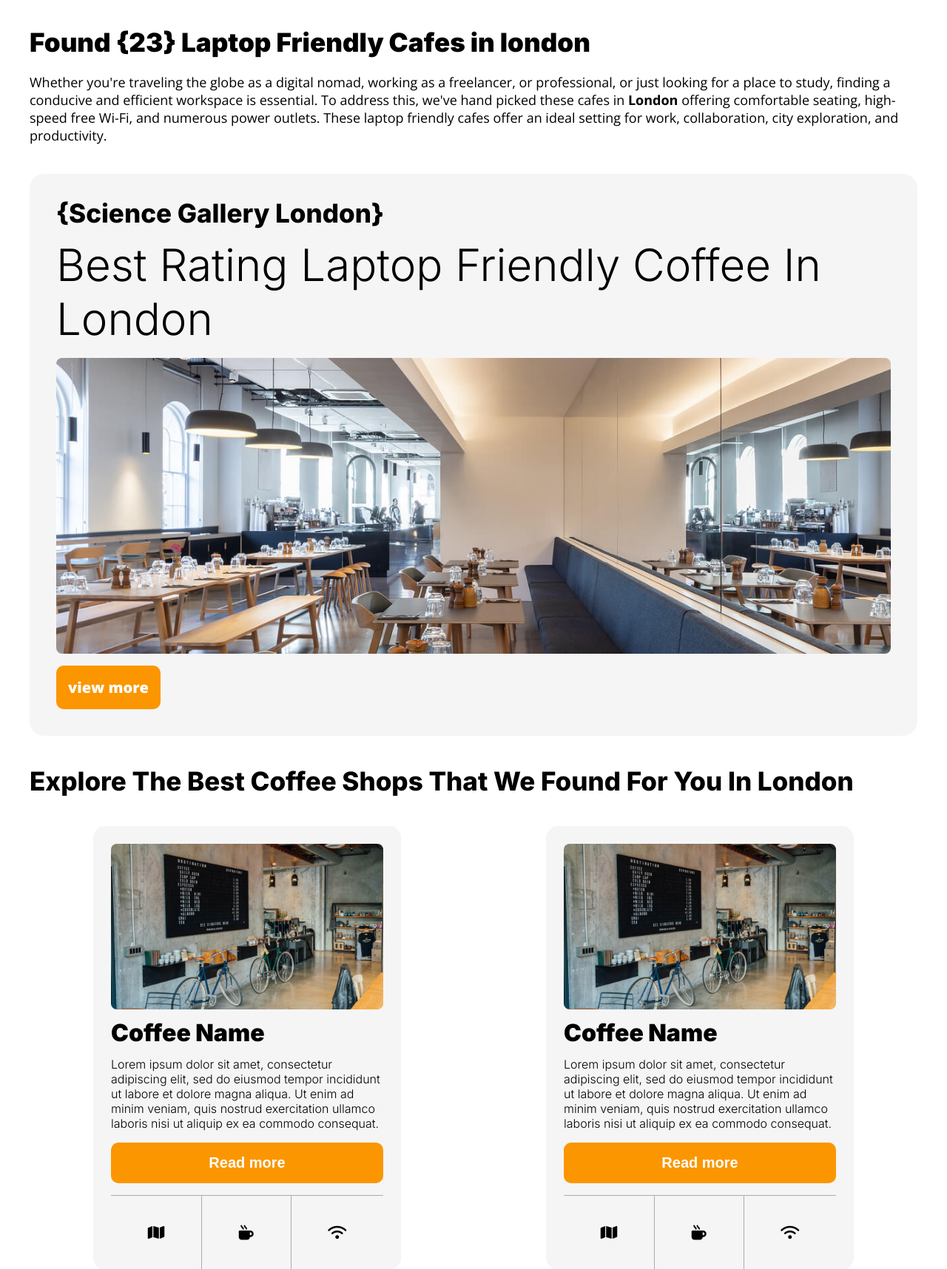
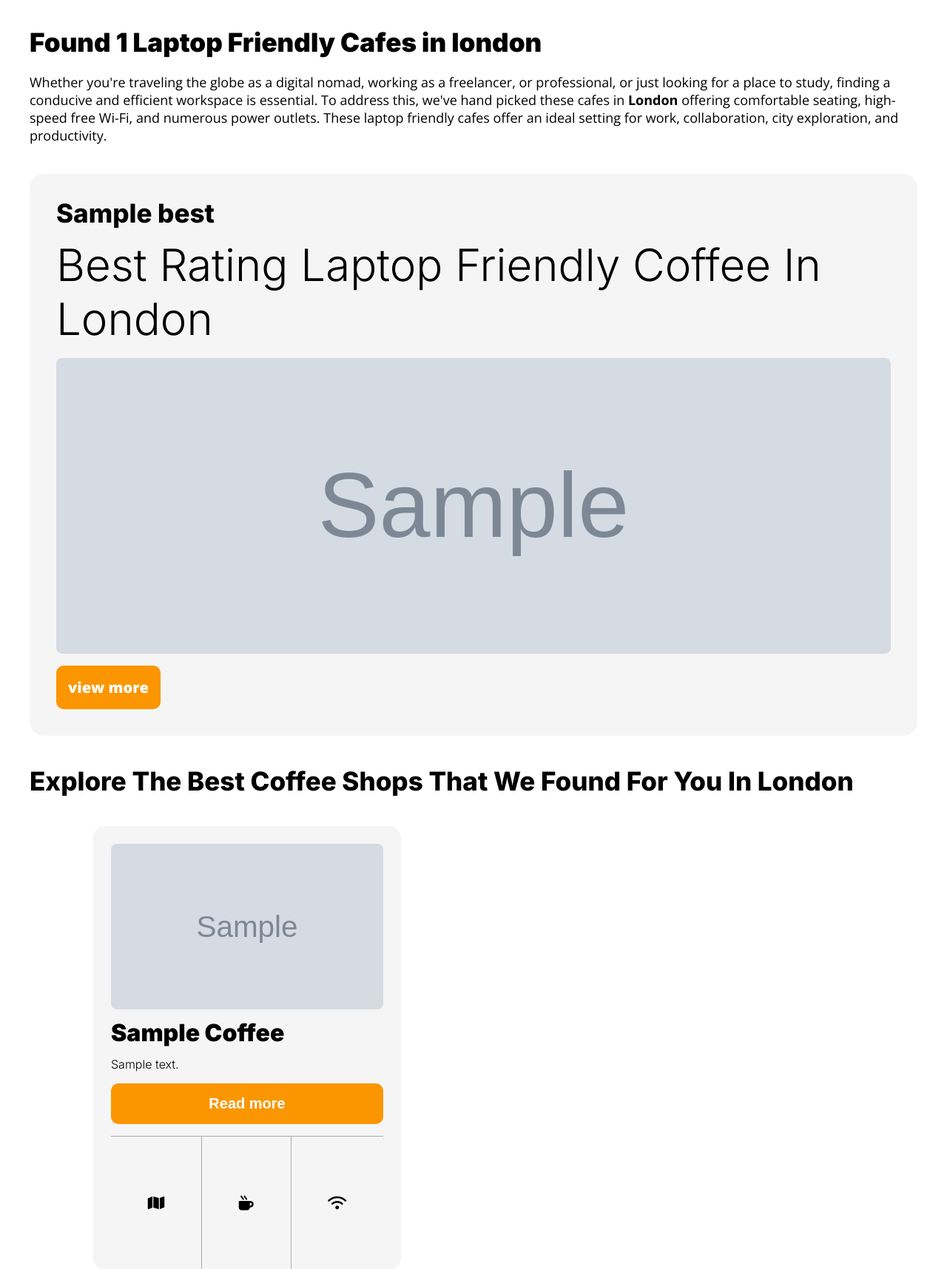
Before and after one commit to pedro092692/coffee_and_wife, a Flask app: template templates/index.html in a window 1280 px wide. Shown: the part 1303-3019 px from the top of the page at 74% size. Run offline with Flask 3, Linux system fonts and the light colour scheme; the template is opened without the code that fills it: most values are stand-ins (such as "Sample title", 1, 10 or a date in 2020); grey boxes marked "Sample" are stand-in pictures; parts of the project's set-up code (start-up, migrations or seed data) failed here and were passed over; some libraries are stand-ins or nearby versions.

Commit message:
render coffees from the db in index template

```diff
--- a/main.py
+++ b/main.py
@@ -6,6 +6,7 @@ from flask_security import login_required
 from forms.add_coffee_shop import AddCoffeeShop
 from flask_migrate import Migrate
 from helpers import sanitize_iframe
+from datetime import datetime
 import os
 
 # todo import data base
@@ -37,14 +38,14 @@ migrate = Migrate(app, db.db, render_as_batch=True)
 
 @app.route('/', methods=['GET'])
 def home():
-    return render_template('index.html')
+    coffees = db.get_all_coffee_shop()
+    best = db.best_coffee_shop()[0][0]
+    return render_template('index.html', coffees=coffees, best=best)
 
 
 @app.route('/login')
 def login():
-    user = 'pedro bastidas'
-    pedro = 'pedro pedro'
-    return render_template('security/login_user.html', username=user, pedro=pedro)
+    return render_template('security/login_user.html')
 
 
 @app.route('/register')
@@ -86,7 +87,7 @@ def add_coffee():
         if not iframe:
             form.map_url.errors.append('Invalid iframe Only google maps iframe allowed.')
         else:
-            db.add_new_coffee_shop(
+            new_coffee = db.add_new_coffee_shop(
                 name=coffee_name,
                 address_url=address_url,
                 description=description,
@@ -104,8 +105,15 @@ def add_coffee():
                 image_url=image_url
 
             )
+            return redirect(url_for('show_coffee', slug=new_coffee.slug))
 
     return render_template('add.html', form=form)
+
+
+@app.context_processor
+def date():
+    current_year = datetime.now().year
+    return {'current_year': current_year}
 
 
 @app.errorhandler(404)
--- a/static/css/coffee-card.css
+++ b/static/css/coffee-card.css
@@ -29,7 +29,8 @@
     line-height: normal;
 }
 
-.coffee-card button{
+.coffee-card a button{
+    width: 100%;
     padding: 16px 16px;
     color: white;
     font-size: 20px;
--- a/templates/includes/coffee-card.html
+++ b/templates/includes/coffee-card.html
@@ -1,11 +1,11 @@
 <div class="coffee-card">
 <!--                coffee single card-->
-                    <img src="{{ url_for('static', filename='assets/img/coffee_1.jpg') }}" alt="cofee img">
-                    <h2 class="coffee-name">coffee name</h2>
-                    <p>Lorem ipsum dolor sit amet, consectetur adipiscing elit, sed do eiusmod tempor incididunt ut
-                        labore et dolore magna aliqua. Ut enim ad minim veniam, quis nostrud exercitation ullamco
-                        laboris nisi ut aliquip ex ea commodo consequat.</p>
-                    <button>Read more</button>
+                    <img src="{{ coffee.image_url }}" alt="cofee img">
+                    <h2 class="coffee-name">{{ coffee.name[0:14] }} {% if coffee.name|length > 14 %}...{% endif %}</h2>
+                    <p>{{ coffee.description[0:227] }} {% if coffee.description|length > 227 %}...{% endif %}</p>
+                    <a href="{{ url_for('show_coffee', slug=coffee.slug) }}">
+                        <button>Read more</button>
+                    </a>
 <!--                    coffee features-->
                     <div class="coffee-features">
 <!--                        map-->
--- a/templates/includes/footer.html
+++ b/templates/includes/footer.html
@@ -15,6 +15,6 @@
             </div>
         </div>
         <div class="copyright">
-            <p>Coffee & WIFI {2024}</p>
+            <p>Coffee & WIFI {{ current_year }}</p>
         </div>
     </footer>
--- a/templates/includes/main.html
+++ b/templates/includes/main.html
@@ -1,7 +1,7 @@
     <section class="main-section">
 <!--        main text-->
         <div class="title-section">
-            <h2>Found {23} Laptop Friendly Cafes in london</h2>
+            <h2>Found {{ coffees|length }} Laptop Friendly Cafes in london</h2>
             <p>Whether you're traveling the globe as a digital nomad, working as a freelancer, or professional,
                 or just looking for a place to study, finding a conducive and efficient workspace is essential.
                 To address this, we've hand picked these cafes in <span>London</span> offering comfortable seating,
@@ -11,11 +11,13 @@
         </div>
 <!--        main coffee card-->
         <div class="main-coffee" id="feature-coffee">
-            <h1>{Science Gallery London}</h1>
+            <h1>{{ best.name }}</h1>
             <h2>best rating laptop friendly coffee in london</h2>
-            <img src="{{ url_for('static', filename='assets/img/best_coffee.jpg') }}" alt="coffee shot img">
+            <img src="{{ best.image_url }}" alt="coffee shot img">
             <div>
-                <button>view more</button>
+                <a href="{{ url_for('show_coffee', slug=best.slug) }}">
+                    <button>view more</button>
+                </a>
             </div>
         </div>
 <!--        grid coffe shop section-->
@@ -25,12 +27,9 @@
             <div class="grid">
 <!--                grid-->
 <!--                card-->
-                {% include "includes/coffee-card.html" %}
-                {% include "includes/coffee-card.html" %}
-                {% include "includes/coffee-card.html" %}
-                {% include "includes/coffee-card.html" %}
-                {% include "includes/coffee-card.html" %}
-                {% include "includes/coffee-card.html" %}
+                {% for coffee in coffees  %}
+                    {% include "includes/coffee-card.html" %}
+                {% endfor %}
             </div>
         <div class="view-more">
             <button>view more</button>
```
Also changed, not shown: database.py (+12 -2 lines).
